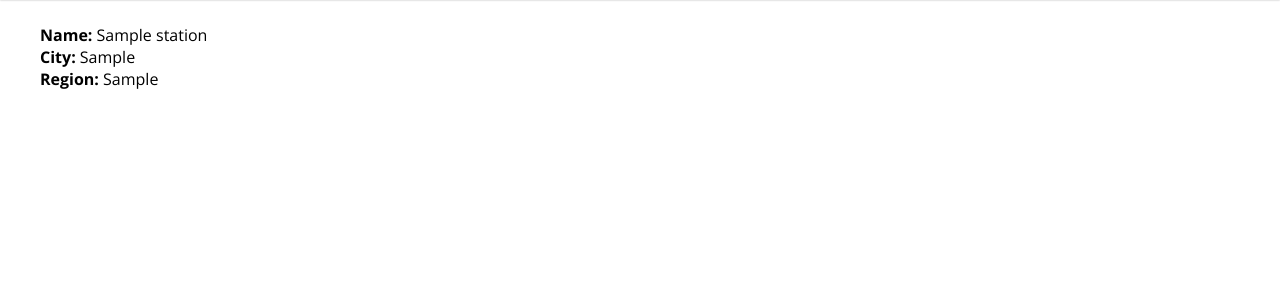
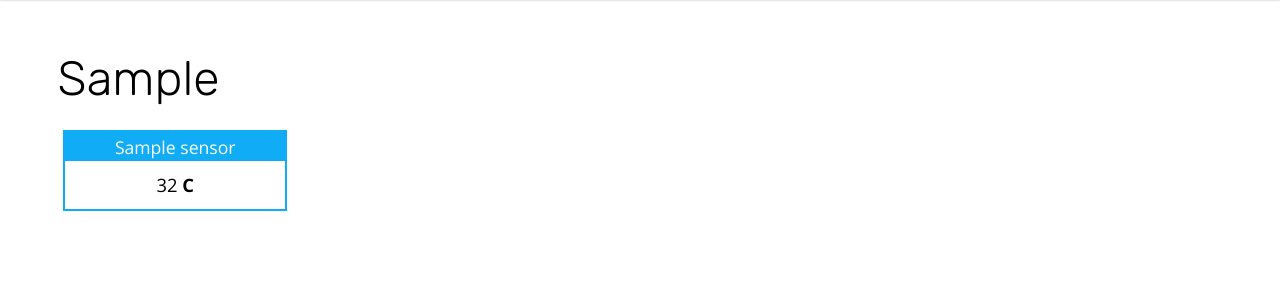
Before and after one commit to marosiak/open_weather, a Django app: page /stations/1 in a window 1280 px wide. Shown: the part 64-364 px from the top of the page. Run offline with Django 3.2, Linux system fonts and the light colour scheme; tables that the repository leaves empty hold one stand-in row (values such as "Sample post"); some libraries are stand-ins or nearby versions.

Commit message:
[Added] sensors to Station details view [Added] "unit" field to Sensor model [Added] "last_value" field to Sensor model

```diff
--- /dev/null
+++ b/static/css/components/_SensorDelegate.scss
@@ -0,0 +1,21 @@
+.sensor__delegate {
+  border: solid #10ACF6 2px;
+  width: 14rem;
+  margin: .45rem;
+  .sensor__delegate__header {
+    background-color: #10ACF6;
+    color: white;
+    height: 1.8rem;
+    display: flex;
+    justify-content: center;
+    align-items: center;
+    font-size: 1.1rem;
+  }
+  .sensor__delegate__content {
+    display: flex;
+    justify-content: center;
+    align-items: center;
+    height: 3rem;
+    font-size: 1.15rem;
+  }
+}
--- a/static/css/main.css
+++ b/static/css/main.css
@@ -120,6 +120,28 @@ h1 {
   color: white;
 }
 
+.sensor__delegate {
+  border: solid #10ACF6 2px;
+  width: 14rem;
+  margin: 0.45rem;
+}
+.sensor__delegate .sensor__delegate__header {
+  background-color: #10ACF6;
+  color: white;
+  height: 1.8rem;
+  display: flex;
+  justify-content: center;
+  align-items: center;
+  font-size: 1.1rem;
+}
+.sensor__delegate .sensor__delegate__content {
+  display: flex;
+  justify-content: center;
+  align-items: center;
+  height: 3rem;
+  font-size: 1.15rem;
+}
+
 .social {
   width: 5rem;
   height: 5rem;
@@ -226,4 +248,19 @@ h1 {
   padding: 0;
 }
 
+.station__details {
+  padding-top: 3rem;
+  padding-left: 3.5rem;
+}
+.station__details h1 {
+  padding-left: 0.1rem;
+}
+.station__details .sensors__list {
+  display: flex;
+  width: 70vw;
+  margin-top: 1rem;
+  padding: 0;
+  flex-wrap: wrap;
+}
+
 /*# sourceMappingURL=main.css.map */
--- a/static/css/main.scss
+++ b/static/css/main.scss
@@ -20,6 +20,7 @@ html {
 @import "components/Navigation";
 @import "components/Headers";
 @import "components/StationDelegate";
+@import "components/SensorDelegate";
 @import "views/DashboardView";
 @import "views/StationsView";
 @import "views/StationDetails";
--- a/static/css/views/_StationDetails.scss
+++ b/static/css/views/_StationDetails.scss
@@ -1,3 +1,14 @@
 .station__details {
-
+  padding-top: 3rem;
+  padding-left: 3.5rem;
+  h1 {
+    padding-left: .1rem;
+  }
+  .sensors__list {
+    display: flex;
+    width: 70vw;
+    margin-top: 1rem;
+    padding: 0;
+    flex-wrap: wrap;
+  }
 }
--- a/station/models.py
+++ b/station/models.py
@@ -15,6 +15,8 @@ class Station(models.Model):
 class Sensor(models.Model):
     name = models.CharField(max_length=50)
     last_update = models.DateTimeField(editable=False, null=True)
+    last_value = models.FloatField(editable=False, null=True)
+    unit = models.CharField(max_length=7)
     station = models.ForeignKey(Station, on_delete=models.CASCADE, related_name='sensors')
 
     def __str__(self):
--- a/station/views.py
+++ b/station/views.py
@@ -2,7 +2,7 @@
 from django.views.generic import ListView, DetailView
 from django.views.generic.base import TemplateView
 
-from .models import Station
+from .models import Station, Sensor
 
 
 class DashboardView(TemplateView):
@@ -23,3 +23,8 @@ class StationsList(ListView):
 class StationDetail(DetailView):
     template_name = 'station_detail.html'
     model = Station
+
+    def get_context_data(self, **kwargs):
+        context = super().get_context_data(**kwargs)
+        context['sensors'] = Sensor.objects.all().filter(station=self.kwargs['pk'])
+        return context
--- a/templates/station_detail.html
+++ b/templates/station_detail.html
@@ -2,11 +2,18 @@
 {% load static %}
 {% block content %}
 <div class="station__details">
-    <br>
-    <ul>
-        <li><b>Name:</b> {{station.name}}</li>
-        <li><b>City:</b> {{station.city}}</li>
-        <li><b>Region:</b> {{station.region}}</li>
+    <h1>{{station.city}}</h1>
+    <ul class="sensors__list">
+        {% for sensor in sensors %}
+            <li class="sensor__delegate">
+                <div class="sensor__delegate__header">{{sensor.name}}</div>
+                <div class="sensor__delegate__content">
+                    <p>
+                        32 <b>C</b>
+                    </p>
+                </div>
+            </li>
+        {% endfor %}
     </ul>
 </div>
 {% endblock %}
```
Also changed, not shown: 1 other file.
